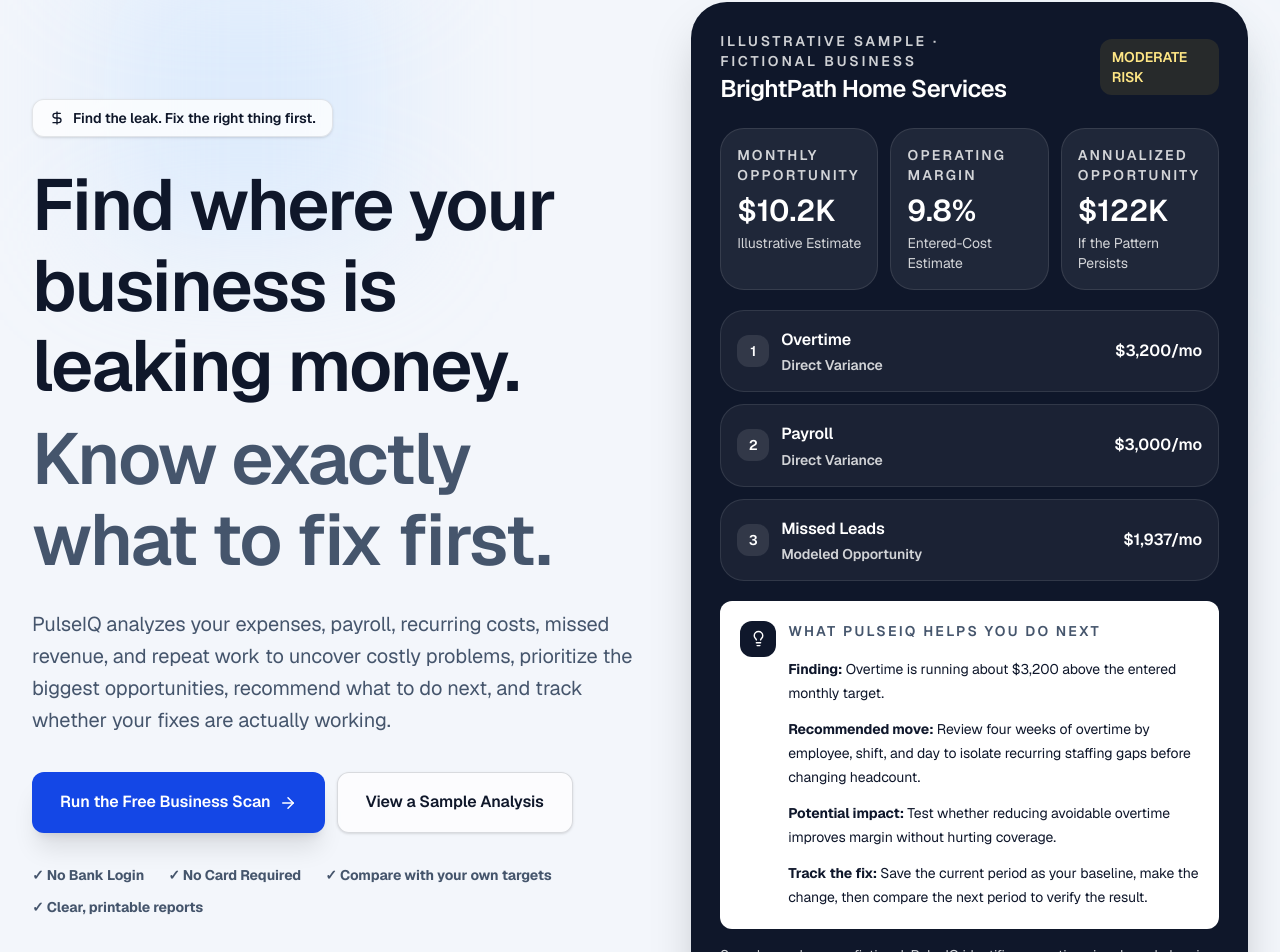
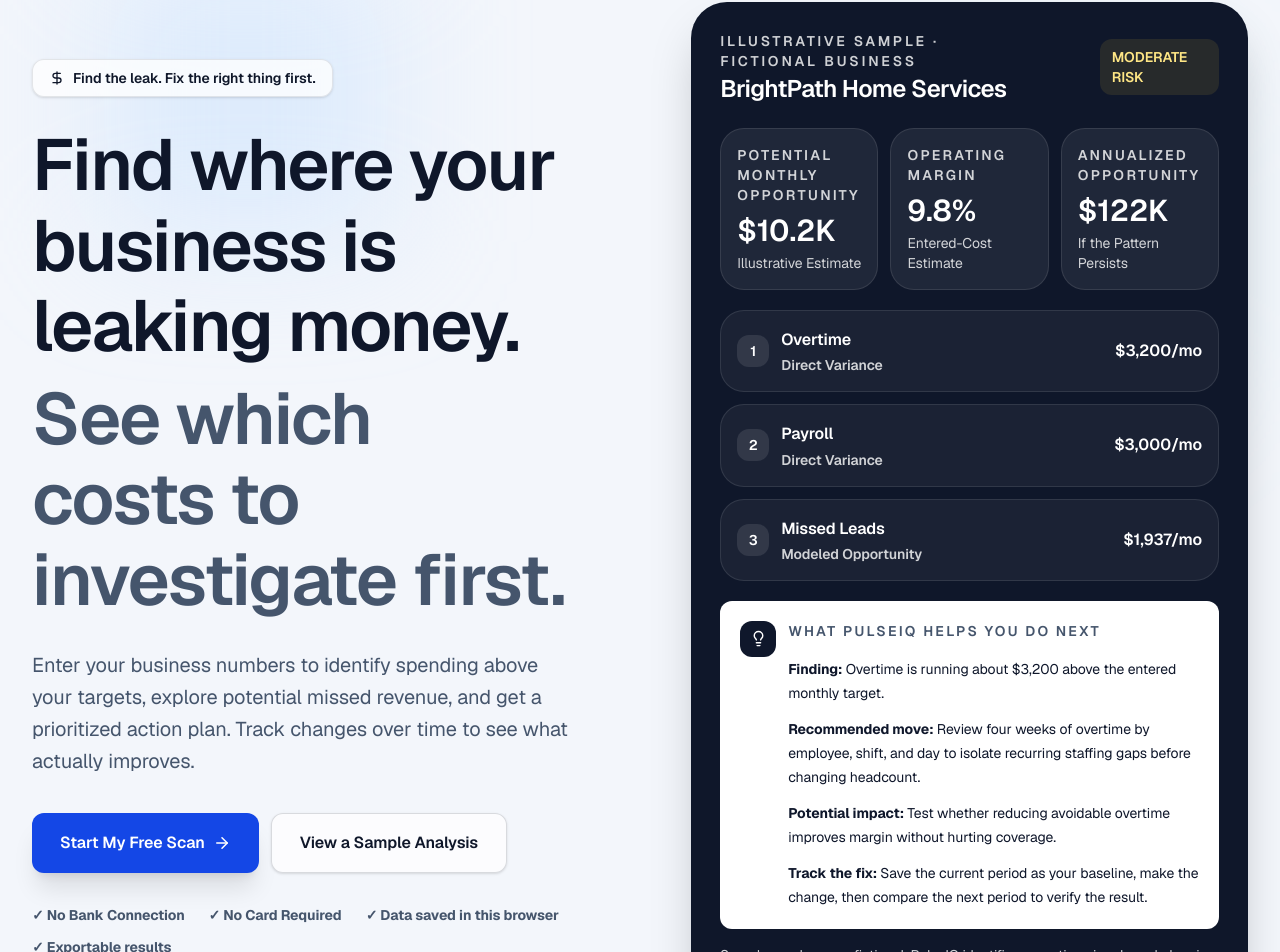
Before and after one commit to aundreanapper12-gif/pulseiqop, a Next.js app: page / in a window 1280 px wide. Shown: the part 171-1123 px from the top of the page. Built offline with nearby package versions, Linux system fonts and the light colour scheme; no server answers.

Commit message:
Clarify free scan claims and paid analysis positioning

```diff
--- a/app/page.tsx
+++ b/app/page.tsx
@@ -85,7 +85,7 @@
             <a href="/methodology" className="hover:text-slate-900">Methodology</a>
             <a href="/pricing" className="hover:text-slate-900">Pricing</a>
           </div>
-          <a href="/workspace" className="inline-flex items-center gap-2 rounded-xl bg-blue-700 px-4 py-3 text-sm font-semibold text-white shadow-lg">Free business scan <ArrowRight size={16} /></a>
+          <a href="/workspace" className="inline-flex items-center gap-2 rounded-xl bg-blue-700 px-4 py-3 text-sm font-semibold text-white shadow-lg">Start free scan <ArrowRight size={16} /></a>
         </div>
       </nav>
 
@@ -97,18 +97,18 @@
             <div className="inline-flex items-center gap-2 rounded-xl border border-slate-900/10 bg-white/75 px-4 py-2 text-sm font-semibold shadow-sm"><DollarSign size={16} /> Find the leak. Fix the right thing first.</div>
             <h1 className="mt-7 max-w-5xl text-[2.65rem] font-semibold leading-[1.04] tracking-[-0.05em] md:text-6xl xl:text-[4.5rem]">
               Find where your business is leaking money.
-              <span className="mt-3 block text-slate-600">Know exactly what to fix first.</span>
+              <span className="mt-3 block text-slate-600">See which costs to investigate first.</span>
             </h1>
-            <p className="mt-7 max-w-2xl text-lg leading-8 text-slate-600 md:text-xl">PulseIQ analyzes your expenses, payroll, recurring costs, missed revenue, and repeat work to uncover costly problems, prioritize the biggest opportunities, recommend what to do next, and track whether your fixes are actually working.</p>
+            <p className="mt-7 max-w-2xl text-lg leading-8 text-slate-600 md:text-xl">Enter your business numbers to identify spending above your targets, explore potential missed revenue, and get a prioritized action plan. Track changes over time to see what actually improves.</p>
             <div className="mt-9 flex flex-col gap-3 sm:flex-row">
-              <a href="/workspace" className="inline-flex items-center justify-center gap-2 rounded-xl bg-blue-700 px-7 py-4 font-semibold text-white shadow-xl transition hover:-translate-y-1">Run the Free Business Scan <ArrowRight size={18} /></a>
+              <a href="/workspace" className="inline-flex items-center justify-center gap-2 rounded-xl bg-blue-700 px-7 py-4 font-semibold text-white shadow-xl transition hover:-translate-y-1">Start My Free Scan <ArrowRight size={18} /></a>
               <a href="#sample" className="inline-flex items-center justify-center gap-2 rounded-xl border border-slate-900/15 bg-white/70 px-7 py-4 font-semibold shadow-sm transition hover:-translate-y-1">View a Sample Analysis</a>
             </div>
             <div className="mt-8 flex flex-wrap gap-x-6 gap-y-3 text-sm font-bold text-slate-600">
-              <span>✓ No Bank Login</span>
+              <span>✓ No Bank Connection</span>
               <span>✓ No Card Required</span>
-              <span>✓ Compare with your own targets</span>
-              <span>✓ Clear, printable reports</span>
+              <span>✓ Data saved in this browser</span>
+              <span>✓ Exportable results</span>
             </div>
           </div>
 
@@ -118,7 +118,7 @@
               <span className="rounded-xl bg-amber-300/10 px-3 py-2 text-sm font-semibold text-amber-200">MODERATE RISK</span>
             </div>
             <div className="mt-6 grid gap-3 sm:grid-cols-3">
-              <div className="rounded-[1.5rem] border border-white/10 bg-white/[0.07] p-4"><p className="text-sm font-semibold uppercase tracking-[0.16em] text-white/80">Monthly Opportunity</p><p className="mt-2 text-3xl font-semibold">$10.2K</p><p className="mt-1 text-sm text-white/80">Illustrative Estimate</p></div>
+              <div className="rounded-[1.5rem] border border-white/10 bg-white/[0.07] p-4"><p className="text-sm font-semibold uppercase tracking-[0.16em] text-white/80">Potential Monthly Opportunity</p><p className="mt-2 text-3xl font-semibold">$10.2K</p><p className="mt-1 text-sm text-white/80">Illustrative Estimate</p></div>
               <div className="rounded-[1.5rem] border border-white/10 bg-white/[0.07] p-4"><p className="text-sm font-semibold uppercase tracking-[0.16em] text-white/80">Operating Margin</p><p className="mt-2 text-3xl font-semibold">9.8%</p><p className="mt-1 text-sm text-white/80">Entered-Cost Estimate</p></div>
               <div className="rounded-[1.5rem] border border-white/10 bg-white/[0.07] p-4"><p className="text-sm font-semibold uppercase tracking-[0.16em] text-white/80">Annualized Opportunity</p><p className="mt-2 text-3xl font-semibold">$122K</p><p className="mt-1 text-sm text-white/80">If the Pattern Persists</p></div>
             </div>
@@ -205,7 +205,7 @@
 
       <section className="bg-[#e8eef7] px-5 py-24 md:px-8">
         <div className="mx-auto max-w-7xl">
-          <div className="text-center"><p className="text-sm font-semibold uppercase tracking-[0.22em] text-slate-600">When the Free Insight Is Not Enough</p><h2 className="mt-3 text-4xl font-semibold tracking-tight md:text-6xl">Need a closer look? Choose your analysis.</h2><p className="mx-auto mt-5 max-w-3xl text-lg leading-8 text-slate-600">Use the free workspace to identify where to look. Choose a paid analysis when the decision justifies a deeper review of schedules, transactions, calls, refunds, vendors, sales, or workflow data.</p></div>
+          <div className="text-center"><p className="text-sm font-semibold uppercase tracking-[0.22em] text-slate-600">Optional Expert Analysis</p><h2 className="mt-3 text-4xl font-semibold tracking-tight md:text-6xl">Need help finding the cause?</h2><p className="mx-auto mt-5 max-w-3xl text-lg leading-8 text-slate-600">The free workspace highlights potential problems using your inputs. Paid services are separate, human-led reviews of supporting records, with the scope and delivery details agreed before work begins.</p></div>
           <div className="mt-12 grid gap-5 md:grid-cols-3">
             {plans.map((plan, index) => (
               <article key={plan.name} className={`flex flex-col rounded-2xl border p-8 ${index === 1 ? "border-slate-900 bg-slate-900 text-white shadow-2xl" : "border-slate-900/10 bg-white/75"}`}><p className={`text-sm font-semibold uppercase tracking-[0.18em] ${index === 1 ? "text-white/80" : "text-slate-600"}`}>{index === 1 ? "Most Comprehensive" : index === 0 ? "Focused Analysis" : "Ongoing Intelligence"}</p><h3 className="mt-5 text-2xl font-semibold">{plan.name}</h3><p className={`mt-4 leading-7 ${index === 1 ? "text-white/80" : "text-slate-600"}`}>{plan.body}</p><p className="mt-auto pt-8 text-4xl font-semibold">{plan.price}</p><a href={plan.href} className={`mt-8 inline-flex w-full items-center justify-center gap-2 rounded-xl px-6 py-4 font-semibold ${index === 1 ? "bg-white text-slate-900" : "bg-slate-900 text-white"}`}>{plan.cta} <ArrowRight size={16} /></a></article>
```
